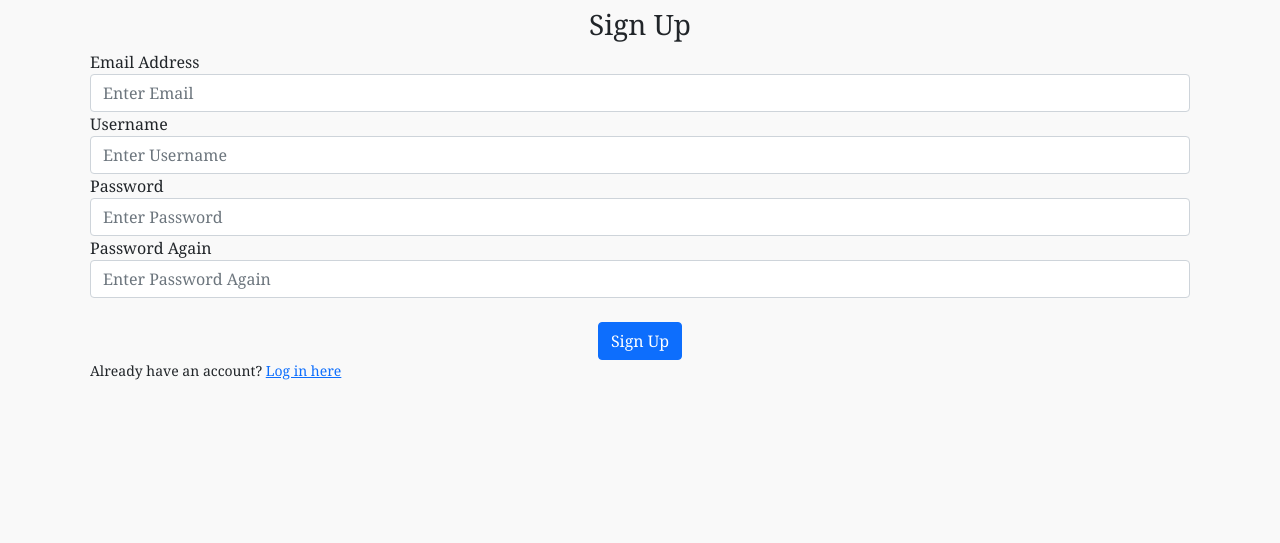
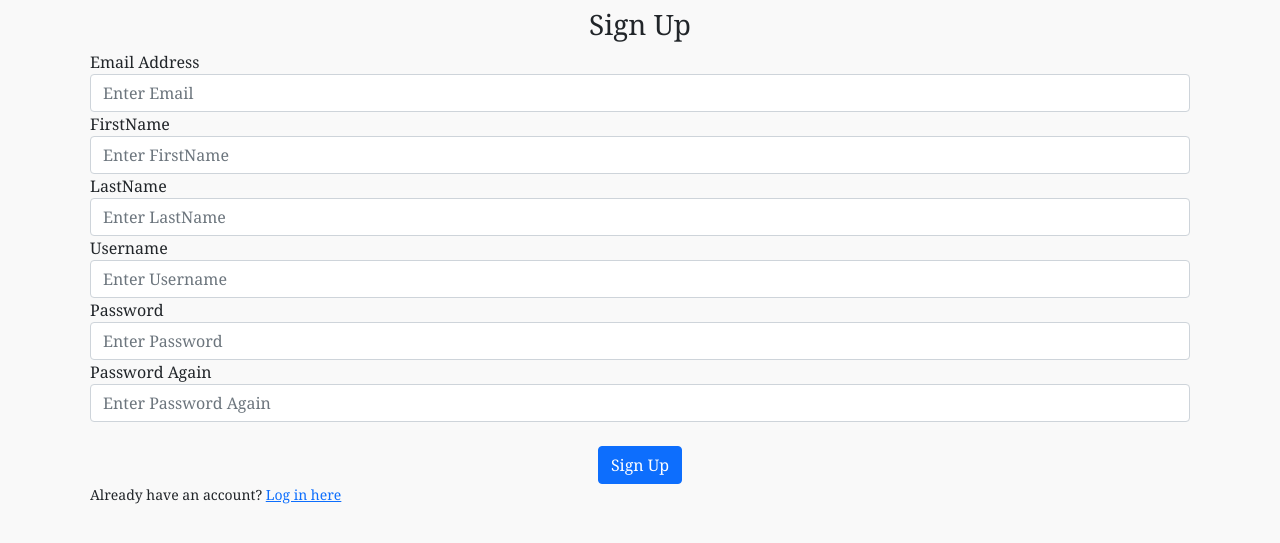
Before and after one commit to theblackjessy/JessysBlog, a Flask app: page /sign-up in a window 1280 px wide. Shown: the part 120-663 px from the top of the page. Run offline with Flask 3, Linux system fonts and the light colour scheme.

Commit message:
sign up page adjustment

```diff
--- a/JESSYSBLOG/website/auth.py
+++ b/JESSYSBLOG/website/auth.py
@@ -6,6 +6,15 @@ from werkzeug.security import generate_password_hash, check_password_hash
 
 auth = Blueprint("auth", __name__)
 
+
+
+@auth.route("/about")
+def about():
+    return render_template("about.html", user=current_user)
+
+@auth.route("/home")
+def home():
+    return render_template("home.html", user=current_user)
 
 @auth.route("/login", methods=['GET', 'POST'])
 def login():
@@ -25,23 +34,21 @@ def login():
             flash('Email does not exist.', category='error')
     return render_template("login.html", user=current_user)
 
+@auth.route("/contact", methods=['GET', 'POST'])
+def contact():
+    if request.method == 'POST':
+        name = request.form.get("name")
+        email = request.form.get("email")
+        message = request.form.get("message")
+        subject = request.form.get("subject")
 
-@auth.route("/about")
-def about():
-    return render_template("about.html", user=current_user)
+        new_message = message (name=name, email=email, subject=subject, message=message)
+        db.session.add(new_message)
+        db.session.commit()
 
-# @auth.route("/request")
-# def request():
-#     return render_template("request.html", user=current_user)
-
-
-@auth.route("/contact")
-def contact():
-    name = request.form.get("name")
-    email = request.form.get("email")
-    message = request.form.get("message")
-    subject = request.form.get("subject")
-    return render_template("contact.html", user=current_user)
+        flash('Message Sent!')
+        return redirect(url_for('views.contact'))
+    # return render_template("contact.html", user=current_user)
 
 
 @auth.route("/sign-up", methods=['GET', 'POST'])
@@ -49,11 +56,15 @@ def sign_up():
     if request.method == 'POST':
         email = request.form.get("email")
         username = request.form.get("username")
+        firstname = request.form.get("firstname")
+        lastname = request.form.get("lastname")
         password1 = request.form.get("password1")
         password2 = request.form.get("password2")
 
         email_exists = User.query.filter_by(email=email).first()
         username_exists = User.query.filter_by(username=username).first()
+        firstname_exits = User.query.filter_by(firstname=firstname).first()
+        lastname_exists = User.query.filter_by(lastname=lastname).first()
 
         if email_exists:
             flash('Email is already in use.', category='error')
@@ -68,7 +79,7 @@ def sign_up():
         elif len(email) < 4:
             flash("Email is invalid.", category='error')
         else:
-            new_user = User(email=email, username=username, password=generate_password_hash(
+            new_user = User(email=email, lastname=lastname, firstname=firstname, username=username, password=generate_password_hash(
                 password1, method='sha256'))
             db.session.add(new_user)
             db.session.commit()
@@ -87,11 +98,6 @@ def posts():
     content = request.form.get("content")
     return render_template("posts.html", user=current_user)
 
-# @auth.route("/request")
-# def request():
-#     return render_template("request.html")
-
-
 @auth.route("/logout")
 @login_required
 def logout():
--- a/JESSYSBLOG/website/models.py
+++ b/JESSYSBLOG/website/models.py
@@ -6,6 +6,8 @@ class User(db.Model, UserMixin):
     id = db.Column(db.Integer, primary_key=True)
     email = db.Column(db.String(150), unique=True)
     username = db.Column(db.String(150), unique=True)
+    lastname = db.Column(db.String(23))
+    firstname = db.Column(db.String(25))
     password = db.Column(db.String(15))
     date_created = db.Column(db.DateTime(timezone=True), default=func.now())
     posts = db.relationship('Post', backref='user', passive_deletes=True)
--- a/JESSYSBLOG/website/templates/create_post.html
+++ b/JESSYSBLOG/website/templates/create_post.html
@@ -1,8 +1,8 @@
 {% extends "base.html" %} {% block title %}Home{% endblock %} {% block content
   %}
-  <h1 align="center">Make a Post</h1>
+  <h1 align="center">Create Your Article</h1>
 
-  <label> Author:</label>
+  <label> Title:</label>
   <form method="POST">
     <textarea name="text" id="text" class="form-control" placeholder="Enter Name!" rows="1"></textarea>
   <br/>
--- a/JESSYSBLOG/website/templates/home.html
+++ b/JESSYSBLOG/website/templates/home.html
@@ -95,7 +95,7 @@
 <div align="center">
   <a href="/create-post"
     ><button type="button" class="btn btn-primary btn-lg">
-      Create a Post
+      Write your Article
     </button></a
   >
 </div>
--- a/JESSYSBLOG/website/templates/posts_div.html
+++ b/JESSYSBLOG/website/templates/posts_div.html
@@ -16,6 +16,7 @@
           <ul class="dropdown-menu">
             <li>
               <a href="/delete-post/{{post.id}}" class="dropdown-item">Delete</a>
+              <a href="/edit-post/{{post.id}}" class="dropdown-item">Edit</a>
             </li>
           </ul>
         </div>
@@ -48,8 +49,7 @@
                         <a
                           href="/delete-comment/{{comment.id}}"
                           class="dropdown-item"
-                          >Delete</a
-                        >
+                          >Delete</a>
                       </li>
                     </ul>
                   </div>
--- a/JESSYSBLOG/website/templates/signup.html
+++ b/JESSYSBLOG/website/templates/signup.html
@@ -10,6 +10,24 @@
         name="email"
         class="form-control"
         placeholder="Enter Email"
+      />
+
+      <label for="firstname">FirstName</label>
+      <input
+        type="text"
+        id="firstname"
+        name="firstname"
+        class="form-control"
+        placeholder="Enter FirstName"
+      />
+
+      <label for="lastname">LastName</label>
+      <input
+        type="text"
+        id="lastname"
+        name="lastname"
+        class="form-control"
+        placeholder="Enter LastName"
       />
       <label for="username">Username</label>
       <input
```
Also changed, not shown: JESSYSBLOG/website/templates/contact.html (+5 -7 lines), JESSYSBLOG/website/templates/editpost.html (added, +22 -0 lines), JESSYSBLOG/website/views.py (+34 -9 lines), JESSYSBLOG/website/my_login.db.
